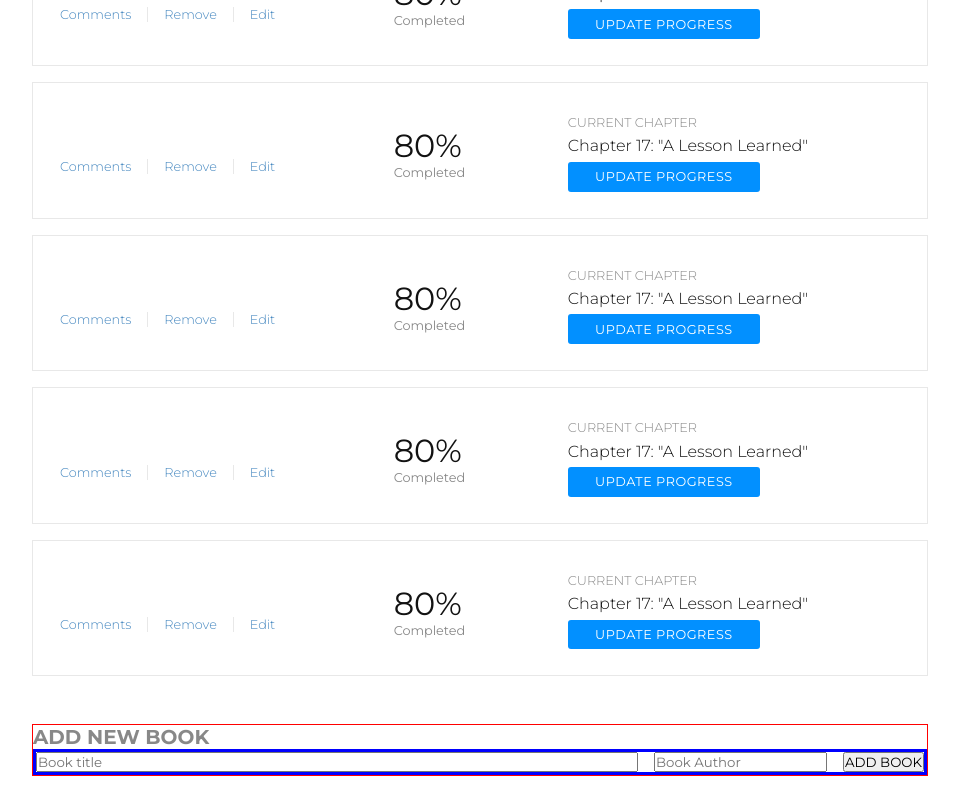
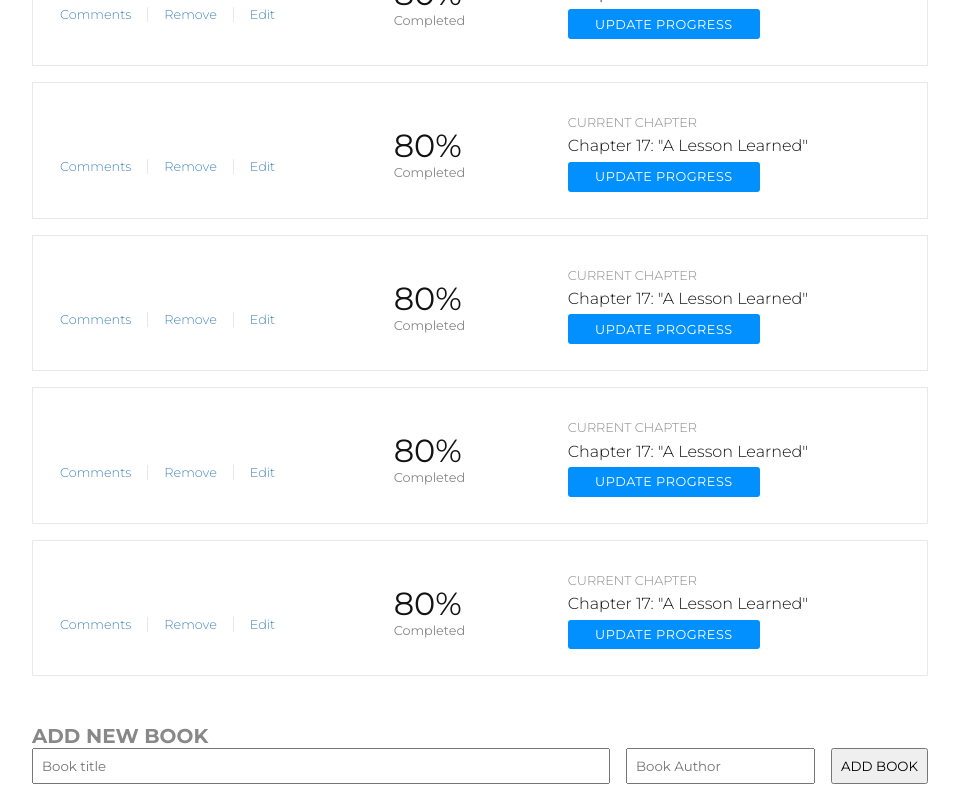
Before and after one commit to kwesiObuobi/bookstore, a React (Create React App) app: page / in a window 1280 px wide. Shown: the part 1390-2190 px from the top of the page, without its empty margins (160-1119 px from the left). Built offline with nearby package versions, Linux system fonts and the light colour scheme; no server answers.

Commit message:
Remove unused border colors

```diff
--- a/src/styles/addBook.css
+++ b/src/styles/addBook.css
@@ -1,7 +1,6 @@
 .add-book-container {
   width: var(--container-lg);
   margin: 2rem auto 1rem;
-  border: solid 1px red;
 }
 
 .add-book-header {
@@ -15,11 +14,15 @@
   display: flex;
   width: 100%;
   gap: 1rem;
-  border: solid 3px blue;
+}
+
+.add-book-container form > * {
+  padding: 0.5rem;
 }
 
 .add-book-input {
   flex: 3;
+  padding: 0.5rem;
 }
 
 #new-author {
```
